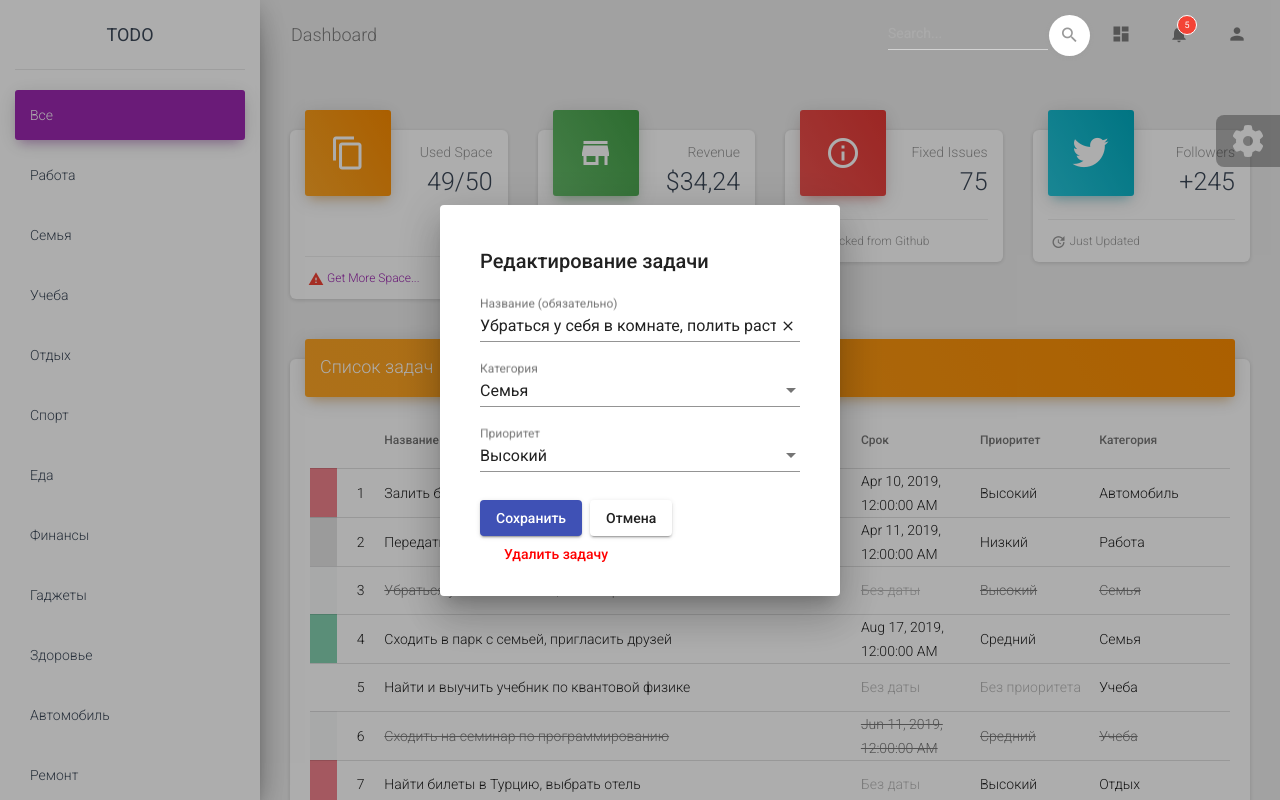
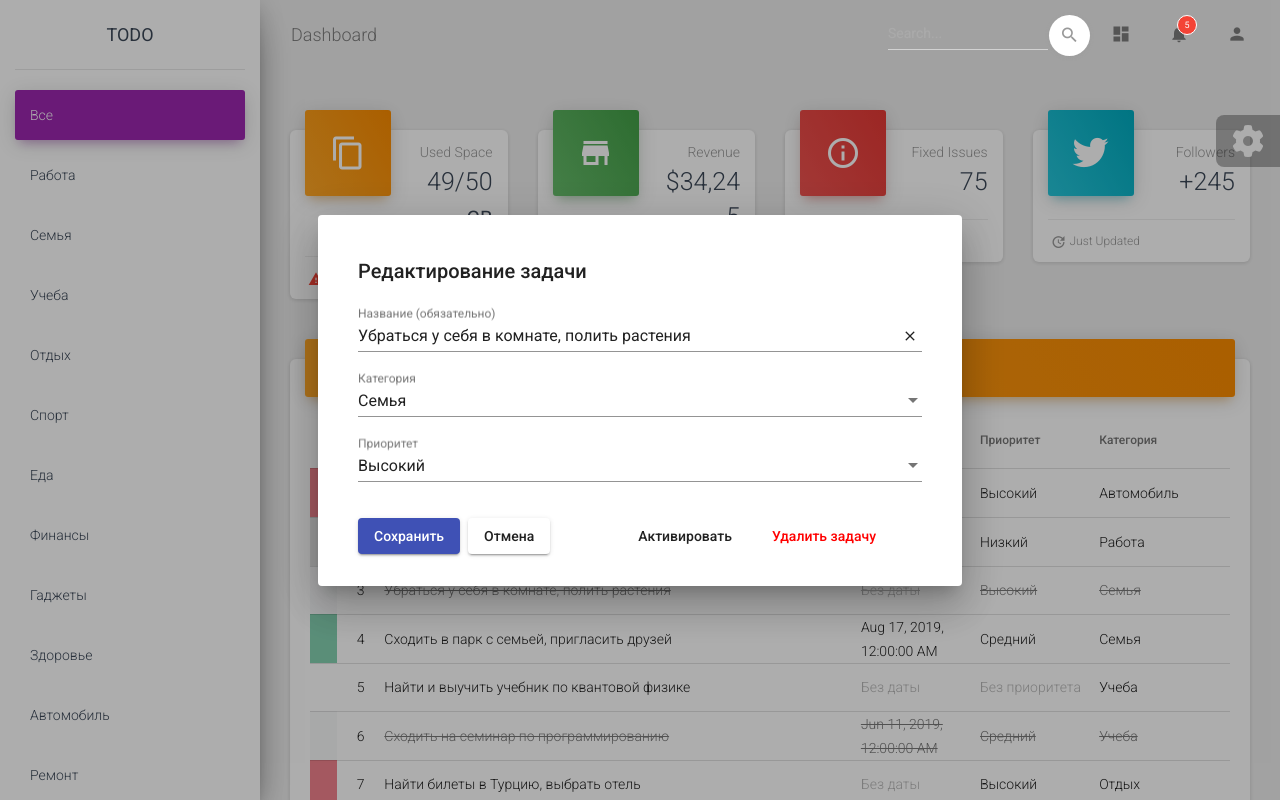
Before and after one commit to kalimulin/angular-todo-app, an Angular app: page / in a window 1280 px wide. Both pictures are taken after a click on the element "Убраться у себя в комнате, полить растения". Built offline with nearby package versions, Linux system fonts and the light colour scheme.

Commit message:
activate/complete task

```diff
--- a/src/app/app.component.ts
+++ b/src/app/app.component.ts
@@ -43,6 +43,7 @@ export class AppComponent {
     this.dataHandler.deleteTask(task).subscribe(() => {
       this.dataHandler.searchTasks(this.selectedCategory, null, null, null)
         .subscribe(tasks => {
+          console.log(tasks);
           this.tasks = tasks;
         })
     })
--- a/src/app/data/dao/impl/TaskDAOArray.ts
+++ b/src/app/data/dao/impl/TaskDAOArray.ts
@@ -50,6 +50,13 @@ export class TaskDAOArray implements TaskDAO {
     return of(task);
   }
 
+  activate(id: number): Observable<Task> {
+    const taskTmp = TestData.tasks.find(t => t.id === id);
+    taskTmp.completed = false;
+    TestData.tasks.splice(TestData.tasks.indexOf(taskTmp), 1, taskTmp);
+    return of(taskTmp);
+  }
+
   getTasksByCategory(category: Category): Observable<Task[]> {
     return of(TestData.tasks.filter(t => t.category === category));
   }
@@ -60,7 +67,6 @@ export class TaskDAOArray implements TaskDAO {
     if (category) {
       allTasks = allTasks.filter(c => c.category === category);
     }
-
     return allTasks;
   }
 
--- a/src/app/dialog/edit-task-dialog/edit-task-dialog.component.html
+++ b/src/app/dialog/edit-task-dialog/edit-task-dialog.component.html
@@ -35,8 +35,17 @@
 
 </mat-dialog-content>
 <mat-dialog-actions>
-  <button mat-raised-button color="primary" (click)="onConfirm()"
-          [disabled]="!tmpTitle || !tmpTitle.trim().length">Сохранить</button>
-  <button mat-raised-button (click)="onCancel()">Отмена</button>
-  <button mat-button class="red" (click)="delete()">Удалить задачу</button>
+  <div class="row w-100">
+    <div class="col-md-5 col-12">
+      <button mat-raised-button color="primary" (click)="onConfirm()"
+              [disabled]="!tmpTitle || !tmpTitle.trim().length">Сохранить</button>
+      <button mat-raised-button (click)="onCancel()">Отмена</button>
+    </div>
+    <div class="col-md-7 col-12 text-right">
+      <button mat-button class="green" *ngIf="!task.completed" (click)="complete()">Завершить задачу</button>
+      <button mat-button class="green" *ngIf="task.completed" (click)="activate()">Активировать</button>
+      <button mat-button class="red" (click)="delete()">Удалить задачу</button>
+    </div>
+  </div>
+
 </mat-dialog-actions>
--- a/src/app/dialog/edit-task-dialog/edit-task-dialog.component.ts
+++ b/src/app/dialog/edit-task-dialog/edit-task-dialog.component.ts
@@ -26,7 +26,7 @@ export class EditTaskDialogComponent implements OnInit {
   tmpPriority: Priority;
   dialogTitle: string;
   tmpTitle: string;
-  private task: Task;
+  task: Task;
 
   ngOnInit(): void {
     this.task = this.data[0];
@@ -72,5 +72,10 @@ export class EditTaskDialogComponent implements OnInit {
       }
     })
   }
-
+  activate():void {
+    this.dialogRef.close('activate');
+  }
+  complete():void {
+    this.dialogRef.close('complete');
+  }
 }
--- a/src/app/views/tasks/tasks.component.ts
+++ b/src/app/views/tasks/tasks.component.ts
@@ -95,11 +95,21 @@ export class TasksComponent implements OnInit {
   private openEditTaskDialog(task: Task): void {
     const dialogRef = this.dialog.open(
       EditTaskDialogComponent,
-      {data: [task, 'Редактирование задачи'], autoFocus: false, width: '400px'}
+      {data: [task, 'Редактирование задачи'], autoFocus: false, minWidth: '500px'}
       );
     dialogRef.afterClosed().subscribe(result => {
       if (result === 'delete') {
         this.deleteTask.emit(task);
+        return;
+      }
+      if (result === 'complete') {
+        task.completed = true;
+        this.updateTask.emit(task);
+        return;
+      }
+      if (result === 'activate') {
+        task.completed = false;
+        this.updateTask.emit(task);
         return;
       }
       if (result as Task) {
```
